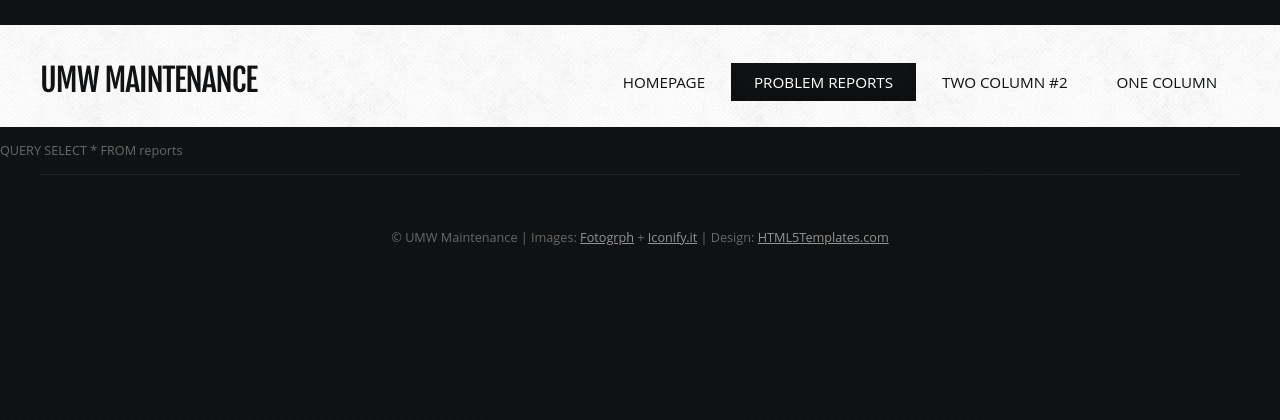
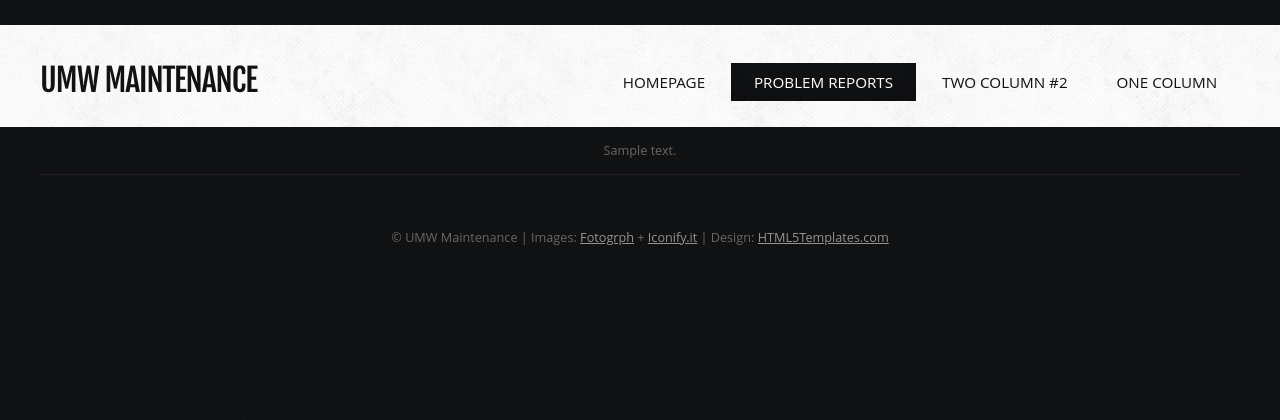
Before and after one commit to bsteff5/UMW-Maintenance-DB, a PHP site: page /FullList.php in a window 1280 px wide. Shown: the top 420 px of the page. Run offline with PHP 8.4, Linux system fonts and the light colour scheme; tables that the repository leaves empty hold one stand-in row (values such as "Sample post").

Commit message:
Update Reports and FullList

```diff
--- a/FullList.php
+++ b/FullList.php
@@ -53,15 +53,20 @@
 		</div>
 		<!-- Header Ends Here -->
 		<p>
+		<div align="center">
 			<?php
 					include('dbconnect.php');
 					$query = "SELECT * FROM reports";
-					echo "<p>QUERY   $query</p>";
-					$result = mysqli_query($db, $query)
-                         or die("Error Querying Database");
+					$result = mysqli_query($db, $query) or die("Error Querying Database");
+					 while($row = mysqli_fetch_array($result)) {
+						echo "<p>" . $row['Description'] . "</p>";
+
+
+					}
 
 
 					?>
+			</div>
 		</p>
 		<!-- Copyright -->
 		<div class="5grid-layout" id="copyright">
```
